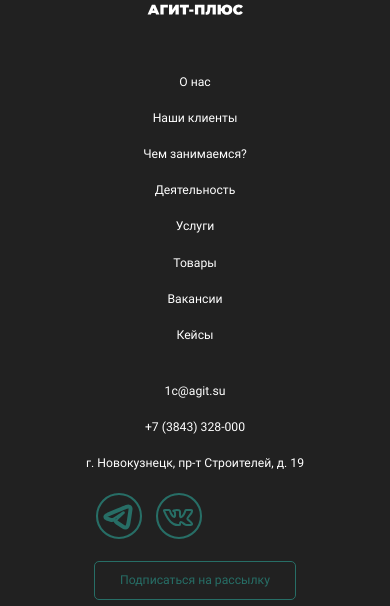
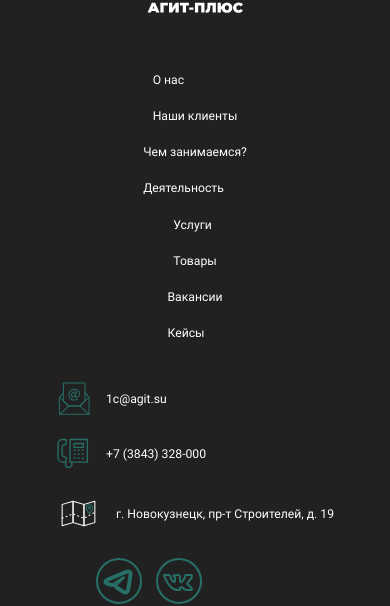
Before and after one commit to Async-Reaper/ooo_agit_next, a Next.js app: page /about in a window 390 px wide. Shown: the part 1213-1819 px from the top of the page. Built offline with nearby package versions, Linux system fonts and the light colour scheme; no server answers; the database is empty.

Commit message:
Fix layout for footer
* Fix position
* Fix layout for mobile

```diff
--- a/src/features/Consultation/ui/ConsultationFlag/ConsultationFlag.module.scss
+++ b/src/features/Consultation/ui/ConsultationFlag/ConsultationFlag.module.scss
@@ -3,6 +3,7 @@
   bottom: 30px;
   right: 30px;
   cursor: pointer;
+  z-index: 2;
 
   .circular__main {
     background: var(--color-primary);
--- a/src/shared/styles/_mixins.scss
+++ b/src/shared/styles/_mixins.scss
@@ -2,6 +2,8 @@
 
 $maxContainer: 1780;
 $minScreen: 320;
+$headerHeight: 165;
+$footerHeight: 175;
 
 @mixin adaptive($property, $maxSize, $minSize) {
     $size: #{$minSize + px};
--- a/src/widgets/Footer/ui/Footer.module.scss
+++ b/src/widgets/Footer/ui/Footer.module.scss
@@ -2,12 +2,11 @@
 .footer {
     width: 100%;
     justify-self: center;
-    margin-top: auto;
     background: var(--color-secondary);
 
     .footer__inner {
         @include mixin.flex-column;
-        @include mixin.adaptive("padding-block", 80, 20);
+        @include mixin.adaptive("padding-block", 40, 20);
 
         //padding-inline: 20px;
         @include mixin.adaptive("gap", 60, 20);
@@ -18,7 +17,7 @@
             max-width: mixin.$maxContainer + px;
             width: 100%;
 
-            @include mixin.desktop {
+            @include mixin.laptop {
                 @include mixin.flex-row;
                 @include mixin.adaptive("column-gap", 140, 20);
 
@@ -44,7 +43,7 @@
             row-gap: 20px;
             max-width: 550px;
 
-            @include mixin.laptop {
+            @include mixin.tablets {
                 @include mixin.flex-row;
 
                 gap: 0 40px;
@@ -55,8 +54,9 @@
             }
 
             .footer__link__wrapper {
-                @include mixin.page-flex;
-
+                display: flex;
+                flex-direction: column;
+                justify-content: space-between;
                 gap: 20px 0;
 
                 @include mixin.laptop {
@@ -72,11 +72,18 @@
         .footer__contacts {
             @include mixin.flex-column;
 
-            align-items: center;
+            width: max-content;
+            margin: 0 auto;
             gap: 20px;
 
             @include mixin.desktop {
                 align-items: self-start;
+            }
+
+            .contact__item {
+                @include mixin.flex-row;
+
+                gap: 15px;
             }
         }
 
--- a/src/widgets/Footer/ui/Footer.tsx
+++ b/src/widgets/Footer/ui/Footer.tsx
@@ -6,6 +6,8 @@ import { AppLink } from "@shared/ui/AppLink";
 import Container from "@shared/ui/Container/Container";
 import cls from "./Footer.module.scss";
 import {MailingButton} from "@features/Mailing";
+import {Icon} from "@shared/libs/icon/icon";
+import {ColoredIcon} from "@shared/libs/icon/colored-icon";
 
 export const Footer = React.memo(() => {
 
@@ -121,13 +123,28 @@ export const Footer = React.memo(() => {
                      </div>
                   </div>
                   <div className={cls.footer__contacts}>
-                     <Typography variant="span" noWrap>1c@agit.su</Typography>
-                     <Typography variant="span" noWrap>+7 (3843) 328-000</Typography>
-                     <Typography variant="span" noWrap>г. Новокузнецк, пр-т Строителей, д. 19 </Typography>
+                     <div className={cls.contact__item}>
+                        <Icon name="email" size={35} color="primary"/>
+                        <AppLink href="mailto:1c@agit.su" variant="secondary">
+                           <Typography>1c@agit.su</Typography>
+                        </AppLink>
+                     </div>
+                     <div className={cls.contact__item}>
+                        <Icon name="phone" size={35} color="primary"/>
+                        <AppLink href="tel:+7(3843)328-000" variant="secondary">
+                           <Typography>+7 (3843) 328-000</Typography>
+                        </AppLink>
+                     </div>
+                     <div className={cls.contact__item}>
+                        <ColoredIcon name="maps" size={45} color="primary"/>
+                        <AppLink href="https://yandex.ru/maps/-/CHahIKmc" target="_blank" variant="secondary">
+                           <Typography>г. Новокузнецк, пр-т Строителей, д. 19 </Typography>
+                        </AppLink>
+                     </div>
                   </div>
                   <div className={cls.footer__social}>
                      <Social/>
-                     <MailingButton />
+                     <MailingButton/>
                   </div>
                </div>
                <div className={cls.other__info}>
--- a/src/widgets/Header/ui/Header/Header.module.scss
+++ b/src/widgets/Header/ui/Header/Header.module.scss
@@ -3,7 +3,7 @@
 .header {
     position: fixed;
     width: 100%;
-    height: max-content;
+    height: mixin.$headerHeight + px;
     background: var(--color-secondary);
     z-index: 99;
 
@@ -14,9 +14,8 @@
         margin: 0 auto;
         position: relative;
         @include mixin.adaptive("column-gap", 140, 20);
-        max-width: mixin.$maxContainer + px;
         width: 100%;
-        padding: 36px 0;
+        padding: 25px 0;
         color: var(--color-white-secondary);
 
         .header__nav {
--- a/src/widgets/Header/ui/HeaderModal/HeaderModal.tsx
+++ b/src/widgets/Header/ui/HeaderModal/HeaderModal.tsx
@@ -5,6 +5,7 @@ import cls from "./HeaderModal.module.scss";
 import {Icon} from "@shared/libs/icon/icon";
 import {ColoredIcon} from "@shared/libs/icon/colored-icon";
 import {AppLink} from "@shared/ui/AppLink";
+import React from "react";
 
 interface HeaderModalProps {
    isOpen: boolean;
@@ -36,7 +37,9 @@ export const HeaderModal = ({ isOpen, onClose }: HeaderModalProps) => (
             </div>
             <div className={cls.contact__item}>
                <ColoredIcon name="maps" size={50} color="primary"/>
-               <Typography>г. Новокузнецк, пр-т Строителей, д. 19 </Typography>
+               <AppLink href="https://yandex.ru/maps/-/CHahIKmc" target="_blank" variant="secondary">
+                  <Typography>г. Новокузнецк, пр-т Строителей, д. 19 </Typography>
+               </AppLink>
             </div>
          </div>
          <div className={cls.contact__social__wrapper}>
```
